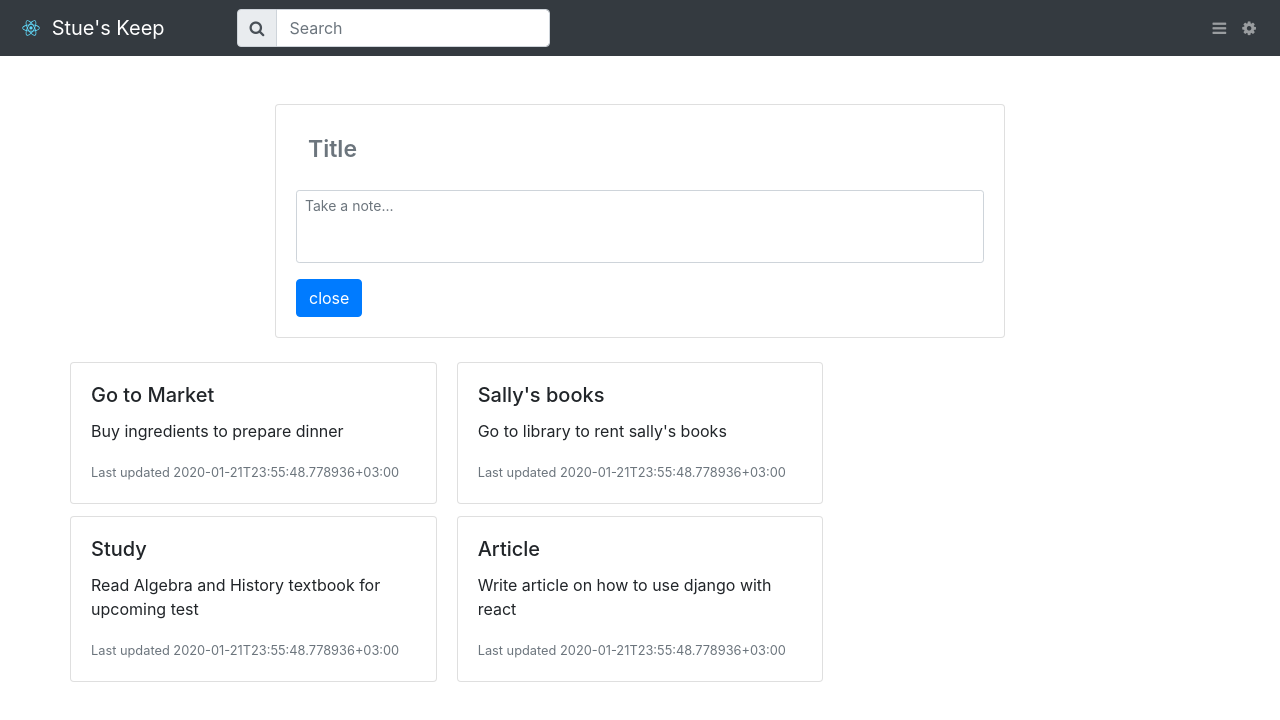
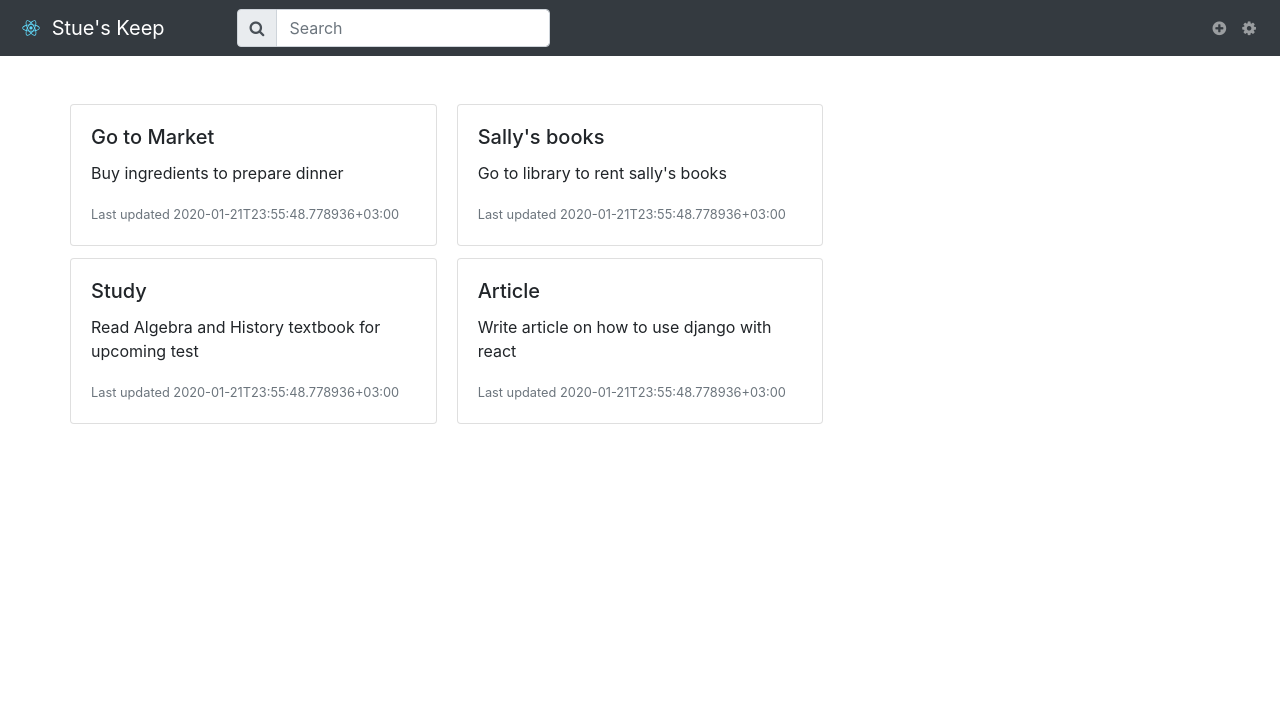
Before and after one commit to stuartelimu/keep, a React (Create React App) app in the folder frontend/: page / in a window 1280 px wide. Shown: the top 720 px of the page. Built offline with nearby package versions, Linux system fonts and the light colour scheme.

Commit message:
add style to show/hide CreateNote component

```diff
--- a/frontend/src/App.js
+++ b/frontend/src/App.js
@@ -97,7 +97,8 @@ class App extends Component {
       : this.setState(prevState => {
           return {
             noteList: prevState.noteList.concat(savedNote),
-            note: { id: "", title: "", body: "", updated_at: "" }
+            note: { id: "", title: "", body: "", updated_at: "" },
+            showCreate: false
           };
         });
 
@@ -150,11 +151,12 @@ class App extends Component {
   render() {
     return (
       <>
-        <NavigationBar />
+        <NavigationBar handleCreate={() => this.setState({showCreate: true})} />
 
         <Container className="mt-5">
           <Row>
             <CreateNote
+              show={this.state.showCreate}
               note={this.state.note}
               handleChange={this.handleChange}
               handleSubmit={this.handleSubmit}
--- a/frontend/src/CreateNote.js
+++ b/frontend/src/CreateNote.js
@@ -16,7 +16,7 @@ class CreateNote extends Component {
 
   render() {
     return (
-      <Container className="mb-4">
+      <Container className="mb-4" style={{display: this.props.show? null : "none"}}>
         <Row>
           <Col md={{ span: 8, offset: 2 }}>
             <Card>
--- a/frontend/src/NavigationBar.js
+++ b/frontend/src/NavigationBar.js
@@ -2,16 +2,14 @@ import React from "react";
 import {
   Navbar,
   Nav,
-  Button,
   Form,
   FormControl,
-  Col,
   InputGroup
 } from "react-bootstrap";
 import logo from "./logo.svg";
-import 'font-awesome/css/font-awesome.min.css';
+import "font-awesome/css/font-awesome.min.css";
 
-function NavigationBar() {
+function NavigationBar(props) {
   return (
     <Navbar bg="dark" variant="dark" expand="lg">
       <Navbar.Brand href="#home">
@@ -29,20 +27,21 @@ function NavigationBar() {
         <Form inline className="ml-5 pl-2">
           <InputGroup>
             <InputGroup.Prepend>
-              <InputGroup.Text id="basic-addon1"><i className="fa fa-search" aria-hidden="true"></i>
-</InputGroup.Text>
+              <InputGroup.Text id="basic-addon1">
+                <i className="fa fa-search" aria-hidden="true"></i>
+              </InputGroup.Text>
             </InputGroup.Prepend>
-            <FormControl
-              placeholder="Search"
-              className="mr-sm-2"
-            />
+            <FormControl placeholder="Search" className="mr-sm-2" />
           </InputGroup>
         </Form>
 
         <Nav className="ml-auto">
-          <Nav.Link href="#home"><i className="fa fa-bars" aria-hidden="true"></i>
-</Nav.Link>
-          <Nav.Link href="#link"><i className="fa fa-cog"></i></Nav.Link>
+          <Nav.Link href="#home" onClick={props.handleCreate}>
+            <i class="fa fa-plus-circle" aria-hidden="true"></i>
+          </Nav.Link>
+          <Nav.Link href="#link">
+            <i className="fa fa-cog"></i>
+          </Nav.Link>
         </Nav>
       </Navbar.Collapse>
     </Navbar>
```
